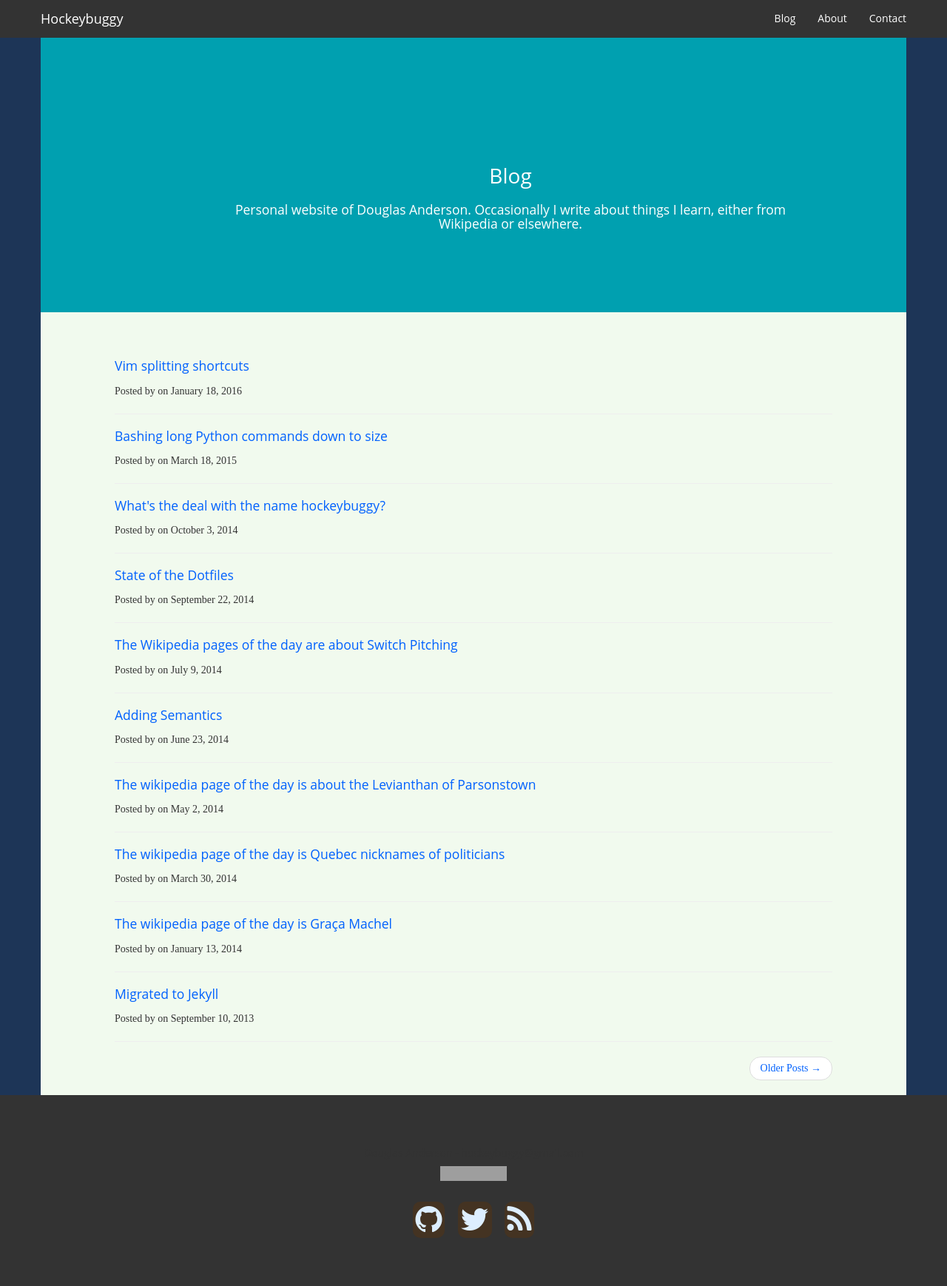
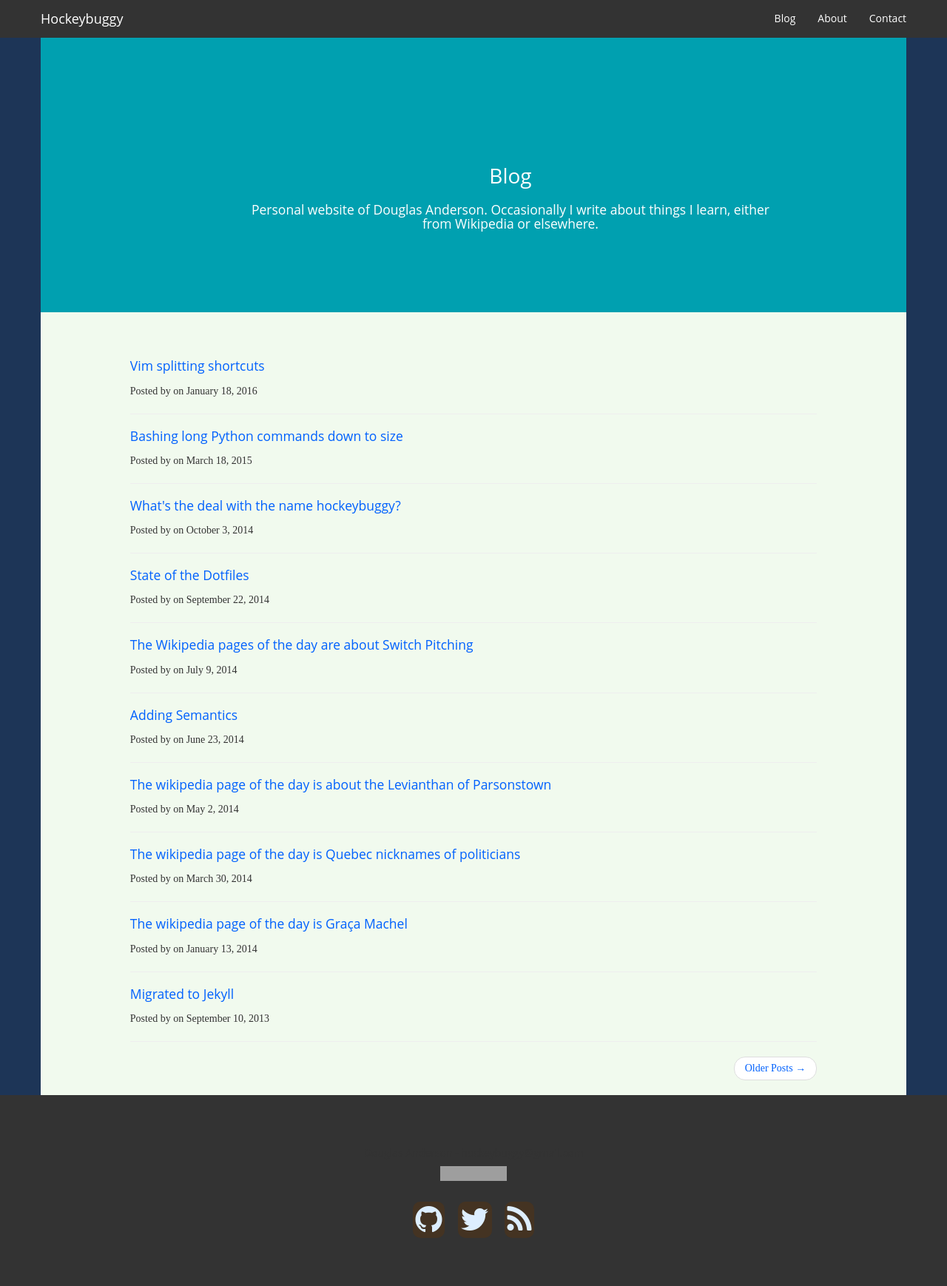
Before and after one commit to hockeybuggy/hockeybuggy.com, a Jekyll site: the page built from index.html, in a window 1280 px wide. Shown: the whole page at 74% size. Built offline with Jekyll 4.4.1, drawn with Linux system fonts in a browser that asks for light colours; the list of posts is cut into pages by our own code; grey boxes are pictures that could not be loaded.

Commit message:
Get the margins and padding the way I want them.

```diff
--- a/_layouts/default.html
+++ b/_layouts/default.html
@@ -6,9 +6,9 @@
 <body>
 {% include header.html %}
 
-<main role="main" class="container">
+<div role="main" class="container" id="outer-container">
 {{ content }}
-</main>
+</div>
 
 {% include footer.html %}
 </body>
--- a/_layouts/page.html
+++ b/_layouts/page.html
@@ -10,7 +10,9 @@ layout: default
         <h1>{{ page.title }}</h1>
 
         {% if page.subtitle %}
-         <h2 class="subheading">{{ page.subtitle }}</h2>
+          <h2 class="subheading">
+            {{ page.subtitle }}
+          </h2>
         {% endif %}
       </div>
     </div>
@@ -19,7 +21,7 @@ layout: default
 </header>
 
 
-<div class="container">
+<main class="container">
   <div class="row">
     <div class="col-lg-10 col-lg-offset-1 col-md-10 col-md-offset-1">
 
@@ -27,4 +29,4 @@ layout: default
 
     </div>
   </div>
-</div>
+</main>
--- a/static/css/main.scss
+++ b/static/css/main.scss
@@ -84,13 +84,17 @@ kbd {  /* Stolen from SO: http://meta.superuser.com/q/4788 */
 /*
 /*****************************************************************************/
 
-main {
+#outer-container {
   background-color: $colour_page_bg_highlight;
 }
 
-
 .container {
   padding: 0;
+}
+
+.row {
+  margin-left: 10px;
+  margin-right: 10px;
 }
 
 .intro-header {
```
